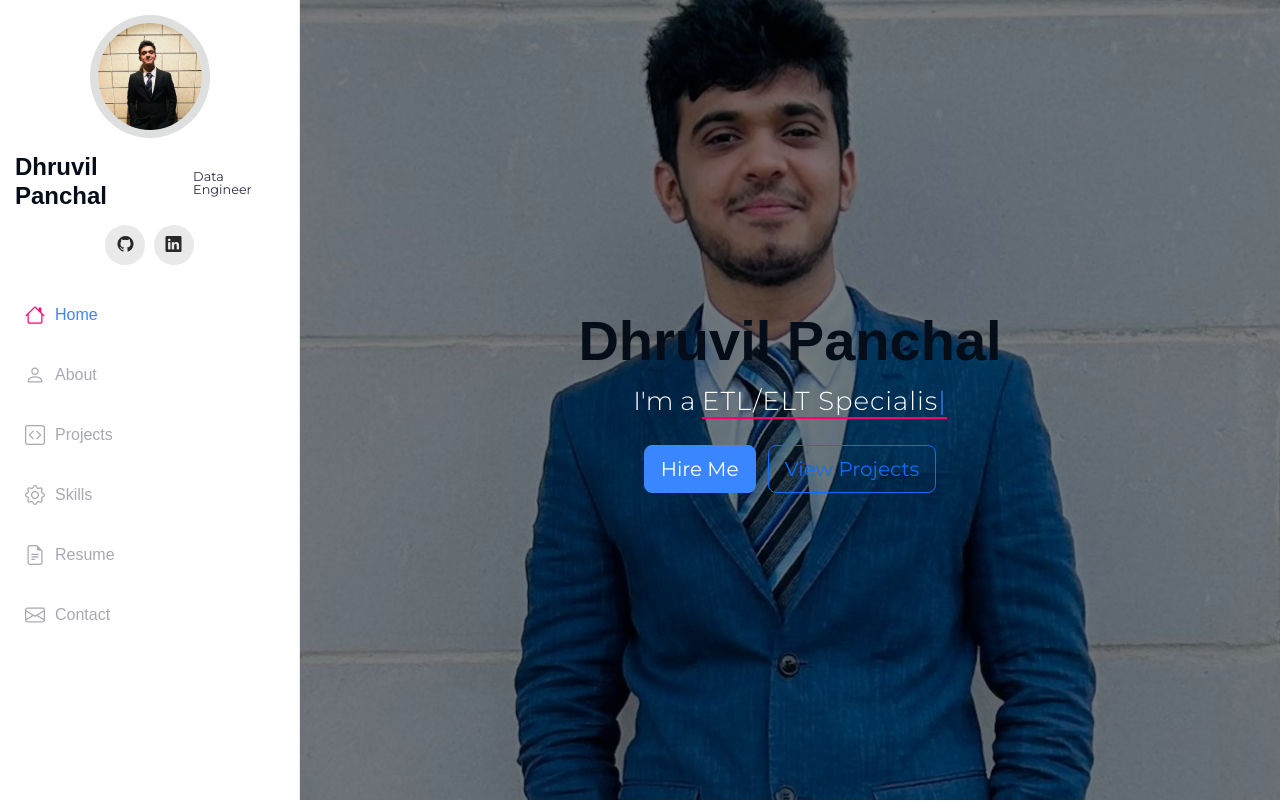
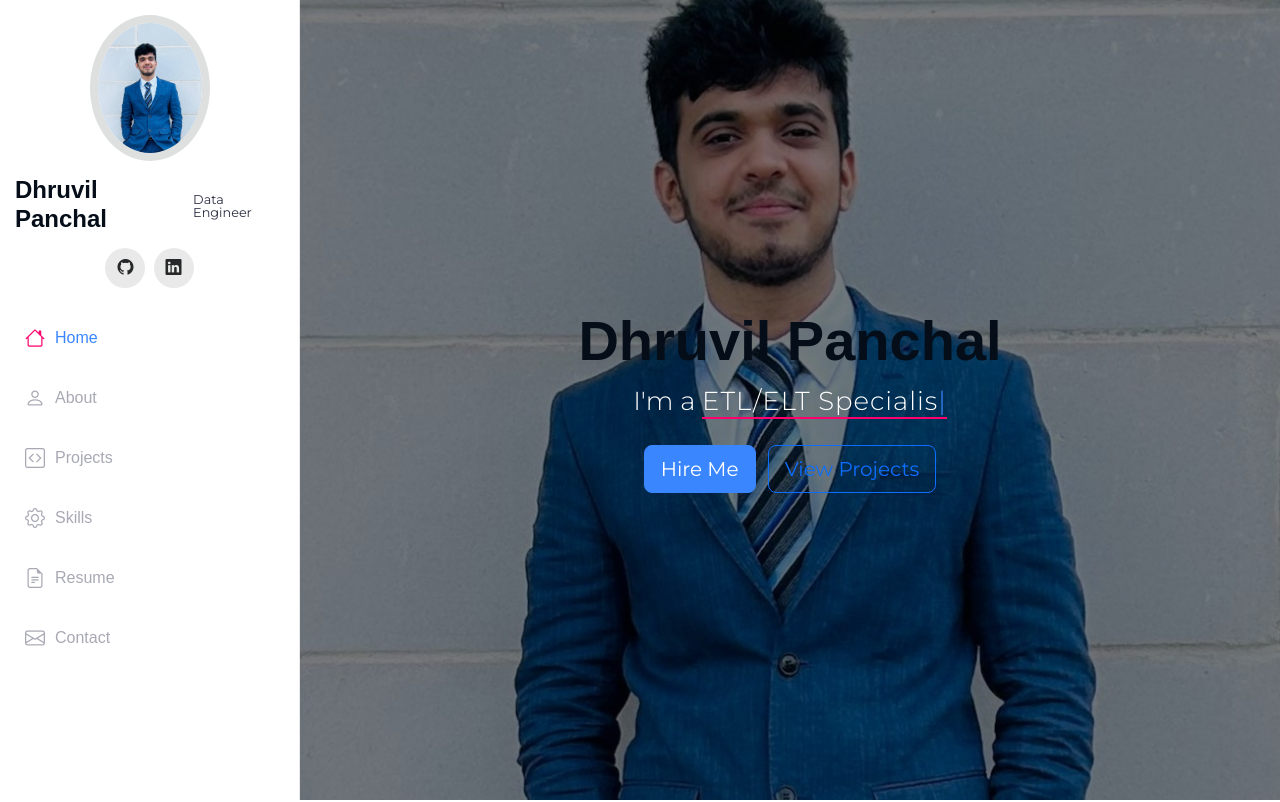
Before and after one commit to DhruvilPanchal205/dhruvilpanchal.github.io, a plain HTML site: page index.html in a window 1280 px wide. Shown: the top 802 px of the page. Drawn offline with Linux system fonts and the light colour scheme.

Commit message:
Update index.html

```diff
--- a/index.html
+++ b/index.html
@@ -127,7 +127,7 @@
     <i class="header-toggle d-xl-none bi bi-list"></i>
 
     <div class="profile-img">
-      <img src="assets/img/Photo.jpg" alt="" class="img-fluid rounded-circle">
+      <img src="assets/img/WhatsApp Image 2024-07-16 at 21.21.45_dc676514.jpg" alt="" class="img-fluid rounded-circle">
     </div>
 
     <a href="index.html" class="logo d-flex align-items-center justify-content-center">
```
